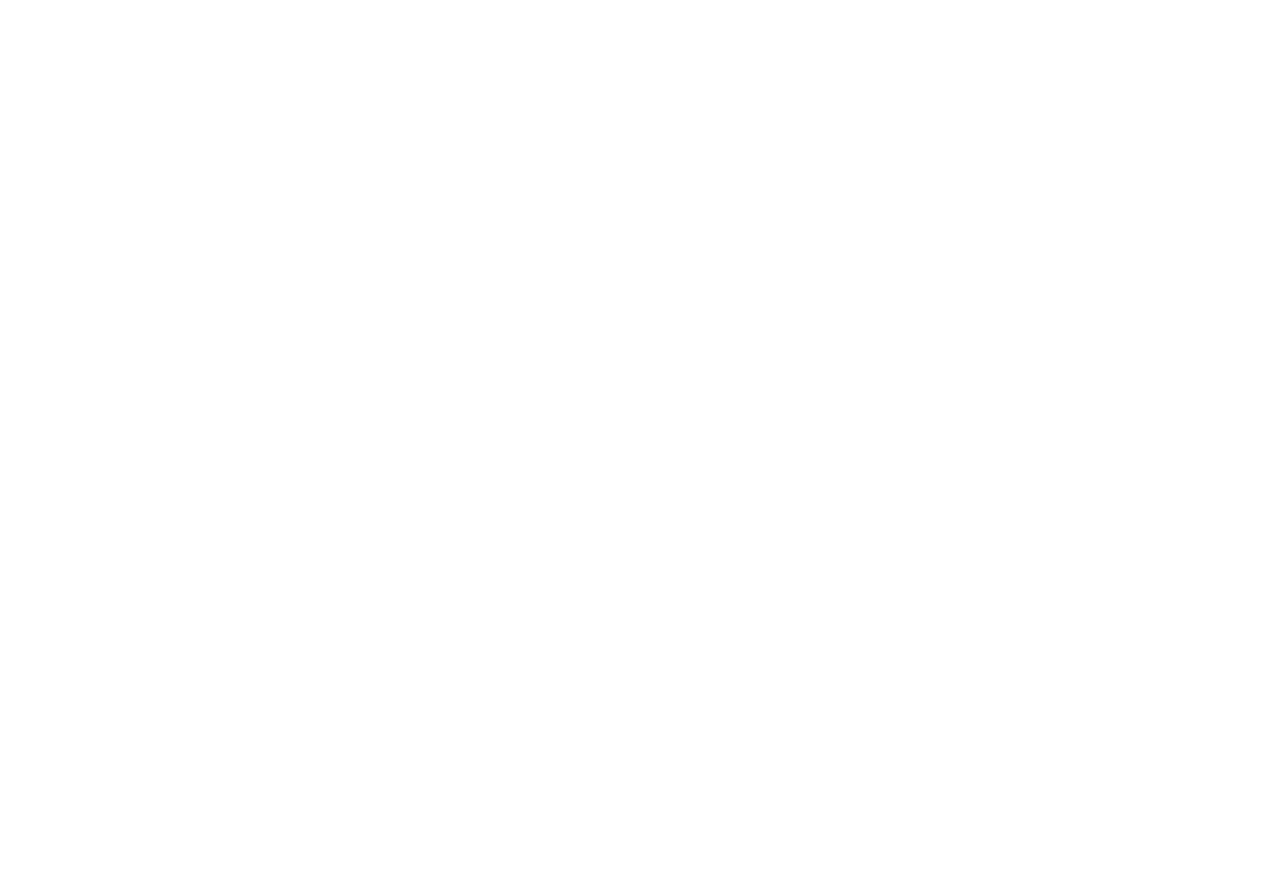
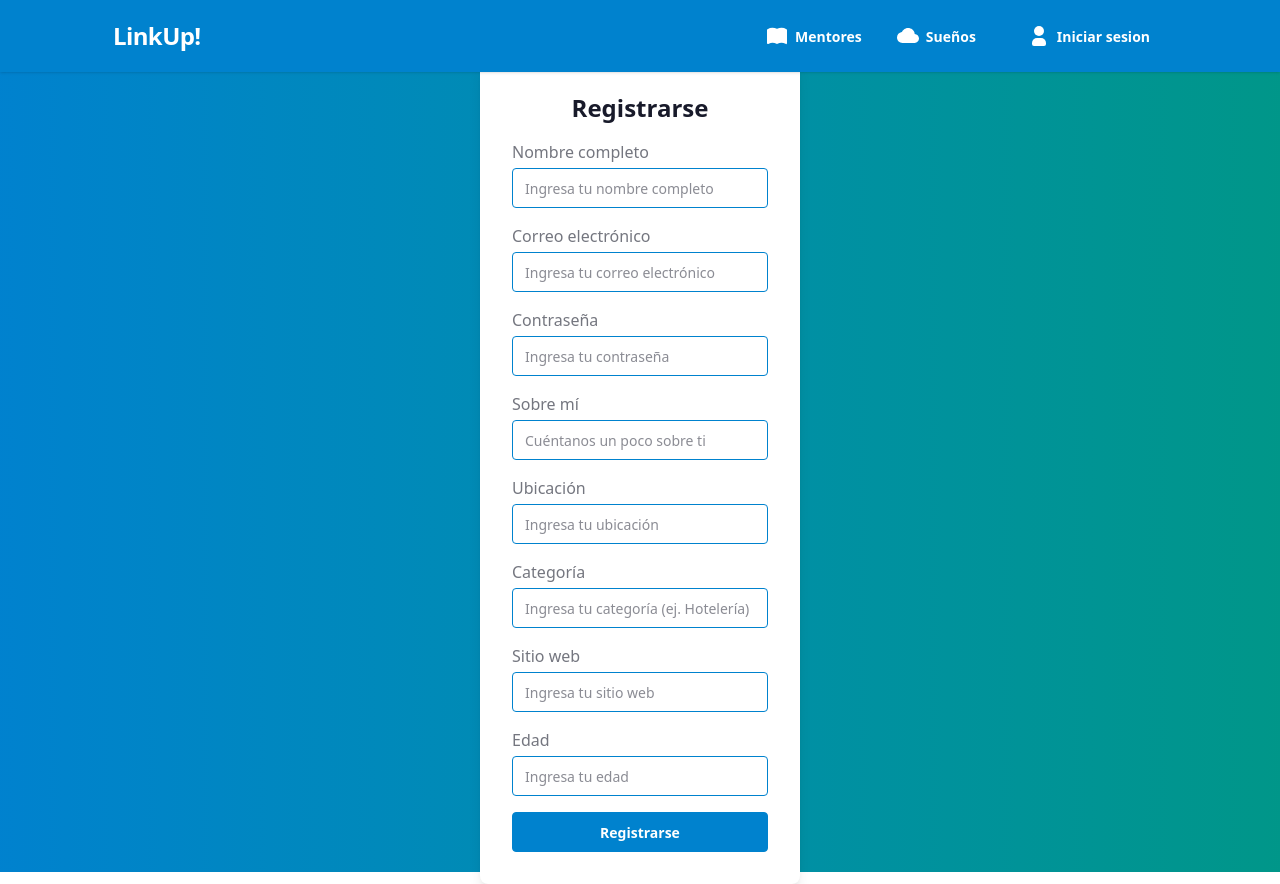
Before and after one commit to Esvan2076/linkup-web, a React (Vite) app: page /signup in a window 1280 px wide. Before the commit this address had no page. Before the commit the page ends 800 px from the top, so only its background shows below. Built offline with nearby package versions, Linux system fonts and the light colour scheme.

Commit message:
Login y Signup

```diff
--- /dev/null
+++ b/src/components/organisms/SignupForm.jsx
@@ -0,0 +1,110 @@
+import { useState } from "react";
+import InputField from "../molecules/InputField";
+import Button from "../atoms/Button";
+
+const SignupForm = () => {
+   const [nombreCompleto, setNombreCompleto] = useState("");
+   const [correo, setCorreo] = useState("");
+   const [password, setPassword] = useState("");
+   const [sobreMi, setSobreMi] = useState("");
+   const [ubicacion, setUbicacion] = useState("");
+   const [categoria, setCategoria] = useState("");
+   const [sitioWeb, setSitioWeb] = useState("");
+   const [edad, setEdad] = useState("");
+
+   const handleSubmit = (e) => {
+      e.preventDefault();
+      // Aquí iría la lógica para manejar el registro del usuario
+      const newUser = {
+         nombreCompleto,
+         correo,
+         sobreMi,
+         ubicacion,
+         categoria,
+         sitioWeb,
+         edad,
+         password
+      };
+      console.log(newUser); // Este es solo un ejemplo, en producción deberías hacer una llamada a una API.
+   };
+
+   return (
+      <form onSubmit={handleSubmit} className="space-y-5">
+         <InputField
+            label="Nombre completo"
+            type="text"
+            id="nombreCompleto"
+            placeholder="Ingresa tu nombre completo"
+            value={nombreCompleto}
+            onChange={(e) => setNombreCompleto(e.target.value)}
+         />
+
+         <InputField
+            label="Correo electrónico"
+            type="email"
+            id="correo"
+            placeholder="Ingresa tu correo electrónico"
+            value={correo}
+            onChange={(e) => setCorreo(e.target.value)}
+         />
+
+         <InputField
+            label="Contraseña"
+            type="password"
+            id="password"
+            placeholder="Ingresa tu contraseña"
+            value={password}
+            onChange={(e) => setPassword(e.target.value)}
+         />
+
+         <InputField
+            label="Sobre mí"
+            type="text"
+            id="sobreMi"
+            placeholder="Cuéntanos un poco sobre ti"
+            value={sobreMi}
+            onChange={(e) => setSobreMi(e.target.value)}
+         />
+
+         <InputField
+            label="Ubicación"
+            type="text"
+            id="ubicacion"
+            placeholder="Ingresa tu ubicación"
+            value={ubicacion}
+            onChange={(e) => setUbicacion(e.target.value)}
+         />
+
+         <InputField
+            label="Categoría"
+            type="text"
+            id="categoria"
+            placeholder="Ingresa tu categoría (ej. Hotelería)"
+            value={categoria}
+            onChange={(e) => setCategoria(e.target.value)}
+         />
+
+         <InputField
+            label="Sitio web"
+            type="url"
+            id="sitioWeb"
+            placeholder="Ingresa tu sitio web"
+            value={sitioWeb}
+            onChange={(e) => setSitioWeb(e.target.value)}
+         />
+
+         <InputField
+            label="Edad"
+            type="number"
+            id="edad"
+            placeholder="Ingresa tu edad"
+            value={edad}
+            onChange={(e) => setEdad(e.target.value)}
+         />
+
+         <Button text="Registrarse" onClick={handleSubmit} />
+      </form>
+   );
+};
+
+export default SignupForm;
--- /dev/null
+++ b/src/components/pages/SignUpPage.jsx
@@ -0,0 +1,19 @@
+import SignupForm from "../organisms/SIgnupForm";
+import Header from "../templates/header";
+
+const SignUpPage = () => {
+   return (
+      <div>
+         <Header />
+         <div className="flex justify-center items-center min-h-screen bg-gradient-to-r from-primary to-accent h-screen">
+            <div className="p-8 rounded-lg shadow-lg w-1/4 bg-base-100">
+               <h2 className="text-2xl font-bold text-center mb-4">Registrarse</h2>
+               <SignupForm />
+            </div>
+         </div>
+      </div>
+
+   );
+};
+
+export default SignUpPage;
--- a/src/components/templates/header.jsx
+++ b/src/components/templates/header.jsx
@@ -28,7 +28,9 @@
                Sueños
             </button>
 
-            <button className="btn btn-primary" onClick={() => navigate("/login")}>
+            <div className="dropdown dropdown-end">
+               <div tabindex="0" role="button" class="btn btn-primary">
+                  <button className="btn btn-primary">
                      <svg xmlns="http://www.w3.org/2000/svg" viewBox="0 0 24 24" fill="currentColor" width="24" height="24">
                         <path d="M12 2a5 5 0 1 1 -5 5l.005 -.217a5 5 0 0 1 4.995 -4.783z"></path>
                         <path d="M14 14a5 5 0 0 1 5 5v1a2 2 0 0 1 -2 2h-10a2 2 0 0 1 -2 -2v-1a5 5 0 0 1 5 -5h4z"></path>
@@ -36,6 +38,18 @@
                      Iniciar sesion
                   </button>
                </div>
+               <ul
+                  tabindex="0"
+                  class="menu menu-sm dropdown-content bg-base-100 rounded-box z-1 mt-3 w-52 p-2 shadow">
+                  <li>
+                     <a onClick={() => navigate("/login")}>Iniciar Sesion</a>
+                  </li>
+                  <li>
+                     <a onClick={() => navigate("/signup")}>Registrarse</a>
+                  </li>
+               </ul>
+            </div>
+         </div>
       </div>
 
    );
--- a/src/main.jsx
+++ b/src/main.jsx
@@ -5,6 +5,7 @@
 import LoginPage from "./components/pages/LoginPage";
 import MentorPage from "./components/pages/MentorPage";
 import DreamsPage from "./components/pages/DreamsPage";
+import SignUpPage from "./components/pages/SignUpPage";
 import App from "./App.jsx";
 
 ReactDOM.createRoot(document.getElementById("root")).render(
@@ -14,6 +15,7 @@
          <Route path="/login" element={<LoginPage />} />
          <Route path="/mentores" element={<MentorPage />} />
          <Route path="/suenos" element={<DreamsPage />} />
+         <Route path="/signup" element={<SignUpPage />} />
       </Routes>
    </BrowserRouter>
 );
```
Lines whose indentation alone changed are shown as unchanged.
